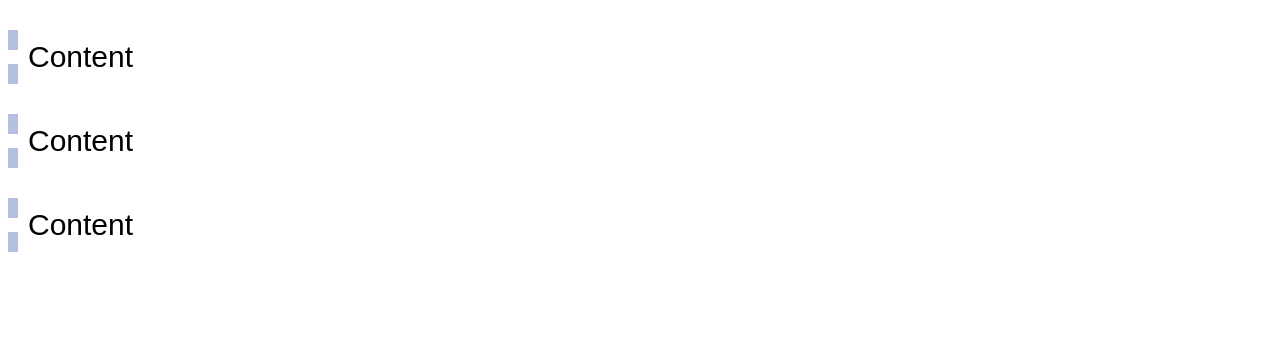
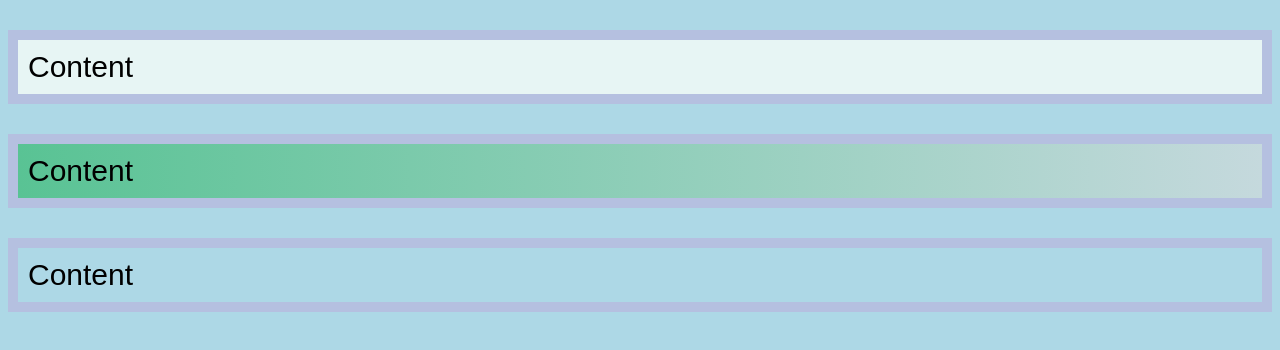
Before and after one commit to Thanh-Yamato/Hoc-css, a plain HTML site: page spacing/spacing.html in a window 1280 px wide. Drawn offline with Linux system fonts and the light colour scheme.

Commit message:
Hoc background-color css

```diff
--- a/spacing/spacing.html
+++ b/spacing/spacing.html
@@ -6,7 +6,7 @@
 </head>
 <body>
 	<p>Content</p>
-	<p>Content</p>
-	<p>Content</p>
+	<p class="bg-gradient">Content</p>
+	<p class="bg-transparent">Content</p>
 </body>
 </html>
--- a/spacing/style.css
+++ b/spacing/style.css
@@ -1,9 +1,23 @@
+body{
+	background-color: #ADD8E6;
+}
+
 p {
 	font-size: 30px;
 	font-family: sans-serif;
 	padding: 10px;
 	margin-bottom: 10px;
 	border: solid 10px #B5C0E0;
-	border-style: dashed;
-	border-width: 0 0 0 10px;
+	/*border-style: dashed;*/
+	/*border-width: 0 0 0 10px;*/
+	background-color: #E7F5F4;
 }
+
+.bg-transparent{
+	background-color: transparent;
+}
+
+.bg-gradient {
+	background: rgb(89,195,148); /*Thêm vào để lỡ background-gradient không được hiển thị thì sẽ dùng màu mặc định này.*/
+	background: linear-gradient(90deg, rgba(89,195,148,1) 0%, rgba(197,217,221,1) 100%);
+}
```
Also changed, not shown: README.md.
